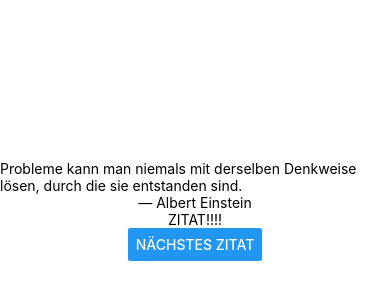
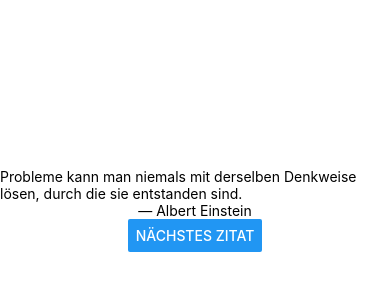
Before and after one commit to behrends/NiceQuotes, a React Native app: screen / in a window 390 px wide. Shown: the part 212-512 px from the top of the page. Built offline with nearby package versions, Linux system fonts and the light colour scheme.

Commit message:
props an Komponente übergeben

```diff
--- a/App.js
+++ b/App.js
@@ -44,9 +44,7 @@ export default function App() {
   return (
     // JSX --> UI
     <View style={styles.container}>
-      <Text>{quote.text}</Text>
-      <Text>&mdash; {quote.author}</Text>
-      <Quote />
+      <Quote text={quote.text} author={quote.author} />
       <Button
         title="Nächstes Zitat"
         onPress={() => setIndex((index + 1) % data.length)}
--- a/components/Quote.js
+++ b/components/Quote.js
@@ -1,5 +1,10 @@
 import { Text } from 'react-native';
 
-export default function Quote() {
-  return <Text>ZITAT!!!!</Text>;
+export default function Quote(props) {
+  return (
+    <>
+      <Text>{props.text}</Text>
+      <Text>&mdash; {props.author}</Text>
+    </>
+  );
 }
```
